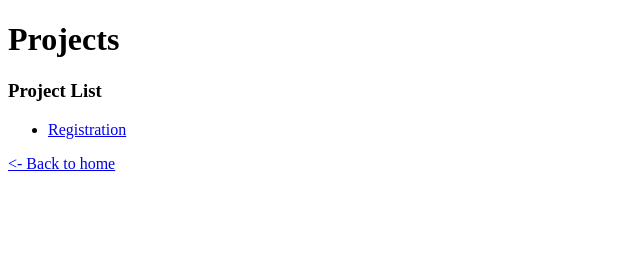
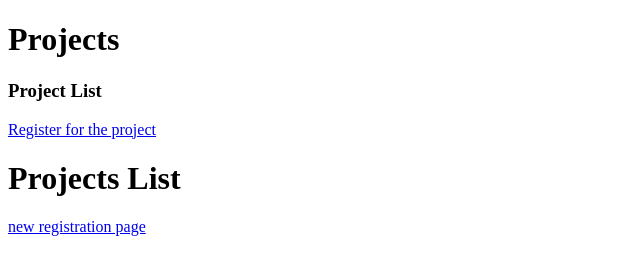
Before and after one commit to teju1817/wad101-1, a website: page http-server/project.html in a window 1280 px wide. Shown: the whole page, without its empty margins (0-640 px from the left). Drawn offline with Linux system fonts and the light colour scheme.

Commit message:
Update project.html

```diff
--- a/http-server/project.html
+++ b/http-server/project.html
@@ -7,11 +7,8 @@
 <body>
    <h1>Projects</h1>
    <h3>Project List</h3>
-   <ul>
-
-       <li><a href="registration.html">Registration</a></li>
-
-   </ul>
-   <a href="/">&lt;- Back to home</a>
+   <a href="./registration">Register for the project</a>
+   <h1>Projects List</h1>
+   <a href="./registration">new registration page</a>
 </body>
 </html>
```
